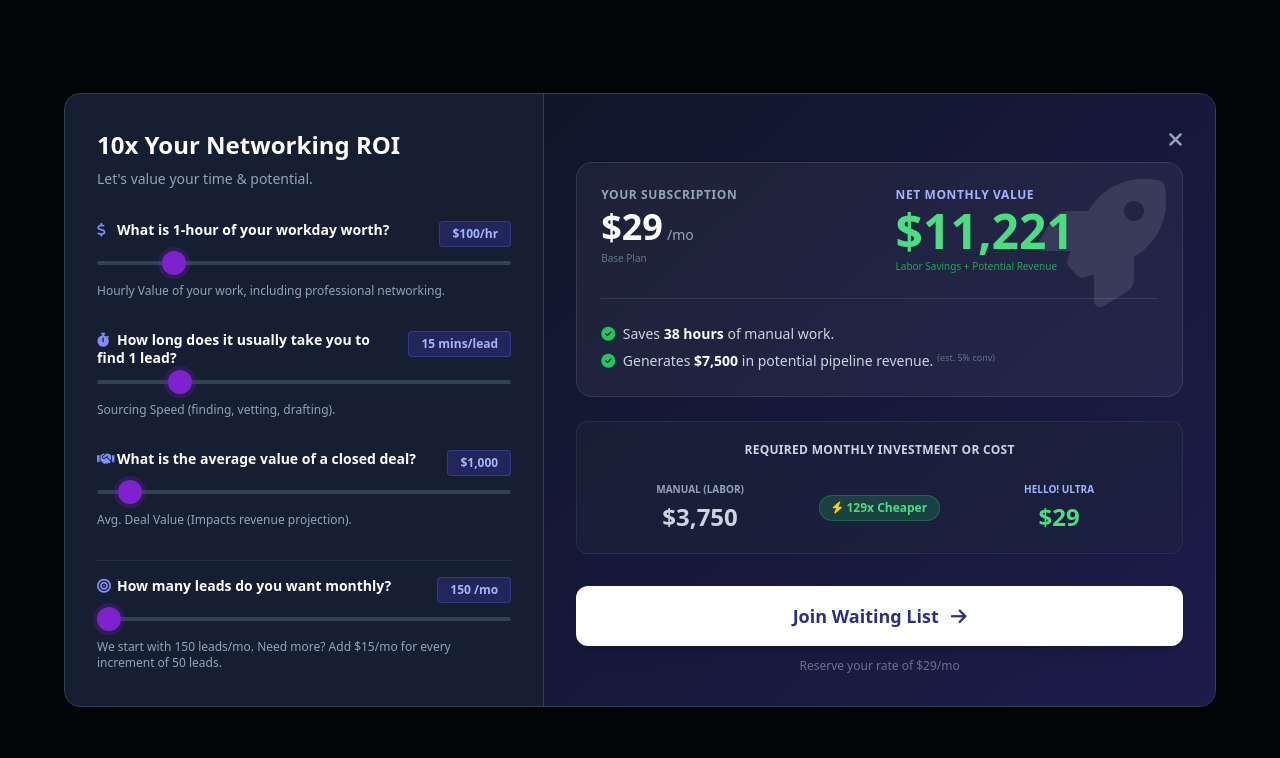
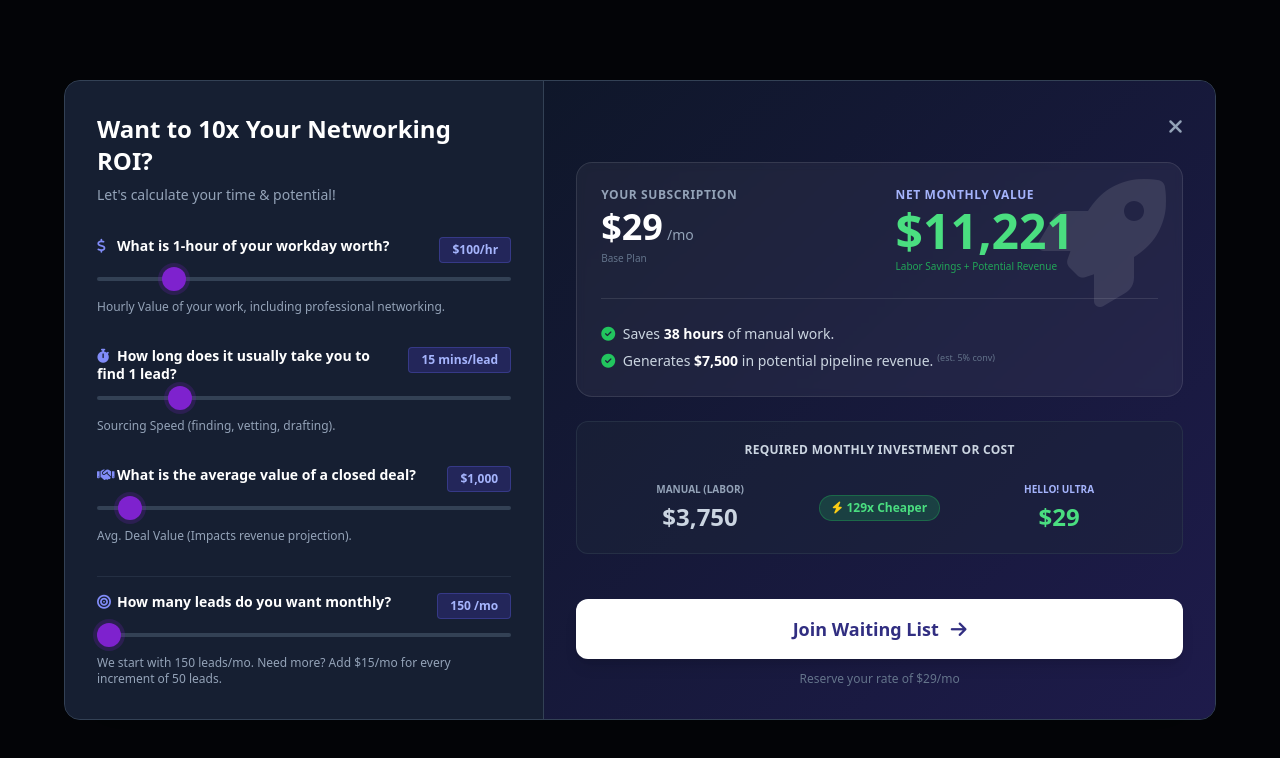
Before and after one commit to Socialeap/ROI-calculator, a plain HTML site: page index.html in a window 1280 px wide. Both pictures are taken after a click on the button "Open ROI Calculator". Drawn offline with nearby package versions, Linux system fonts and the light colour scheme.

Commit message:
Update heading and paragraph text for clarity

```diff
--- a/index.html
+++ b/index.html
@@ -49,8 +49,8 @@
 
             <div class="w-full md:w-5/12 p-6 md:p-8 bg-slate-800/50 border-r border-slate-700 flex flex-col justify-center space-y-8 overflow-y-auto">
                 <div>
-                    <h2 class="text-2xl font-bold mb-2">10x Your Networking ROI</h2>
-                    <p class="text-slate-400 text-sm">Let's value your time & potential.</p>
+                    <h2 class="text-2xl font-bold mb-2">Want to 10x Your Networking ROI?</h2>
+                    <p class="text-slate-400 text-sm">Let's calculate your time & potential!</p>
                 </div>
 
                 <div class="space-y-3">
```
